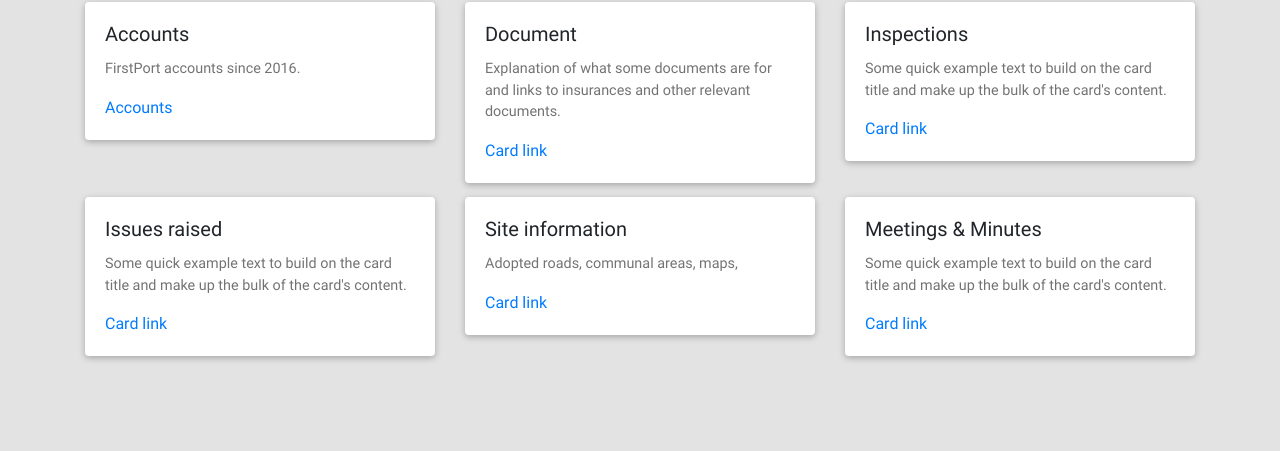
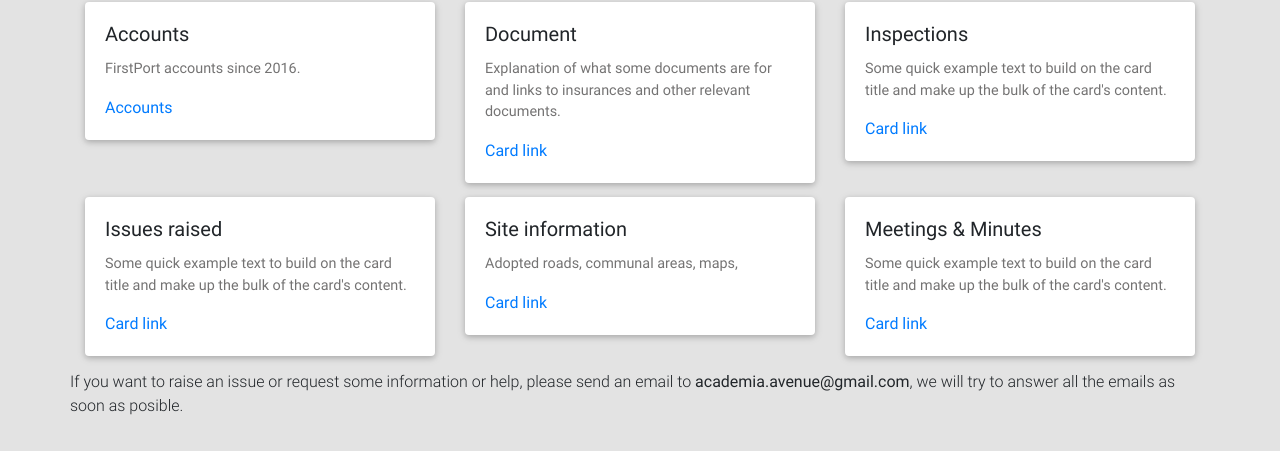
Before and after one commit to Quaksire/AcademiaResidents, a plain HTML site: page index.html in a window 1280 px wide. Shown: the part 87-538 px from the top of the page. Drawn offline with nearby package versions, Linux system fonts and the light colour scheme.

Commit message:
Add contact information

```diff
--- a/index.html
+++ b/index.html
@@ -91,10 +91,17 @@
 				</div>
 
 			</div>
+
+			<!-- Comments -->
+			<div class="row divider">
+				<p>
+					If you want to raise an issue or request some information or help, please send an email to <b>academia.avenue@gmail.com</b>, we will try to answer all the emails as soon as posible.
+				</p>
+			</div>
 		</div>
 
 
-		<!-- Comments -->
+
 
 
 
```
